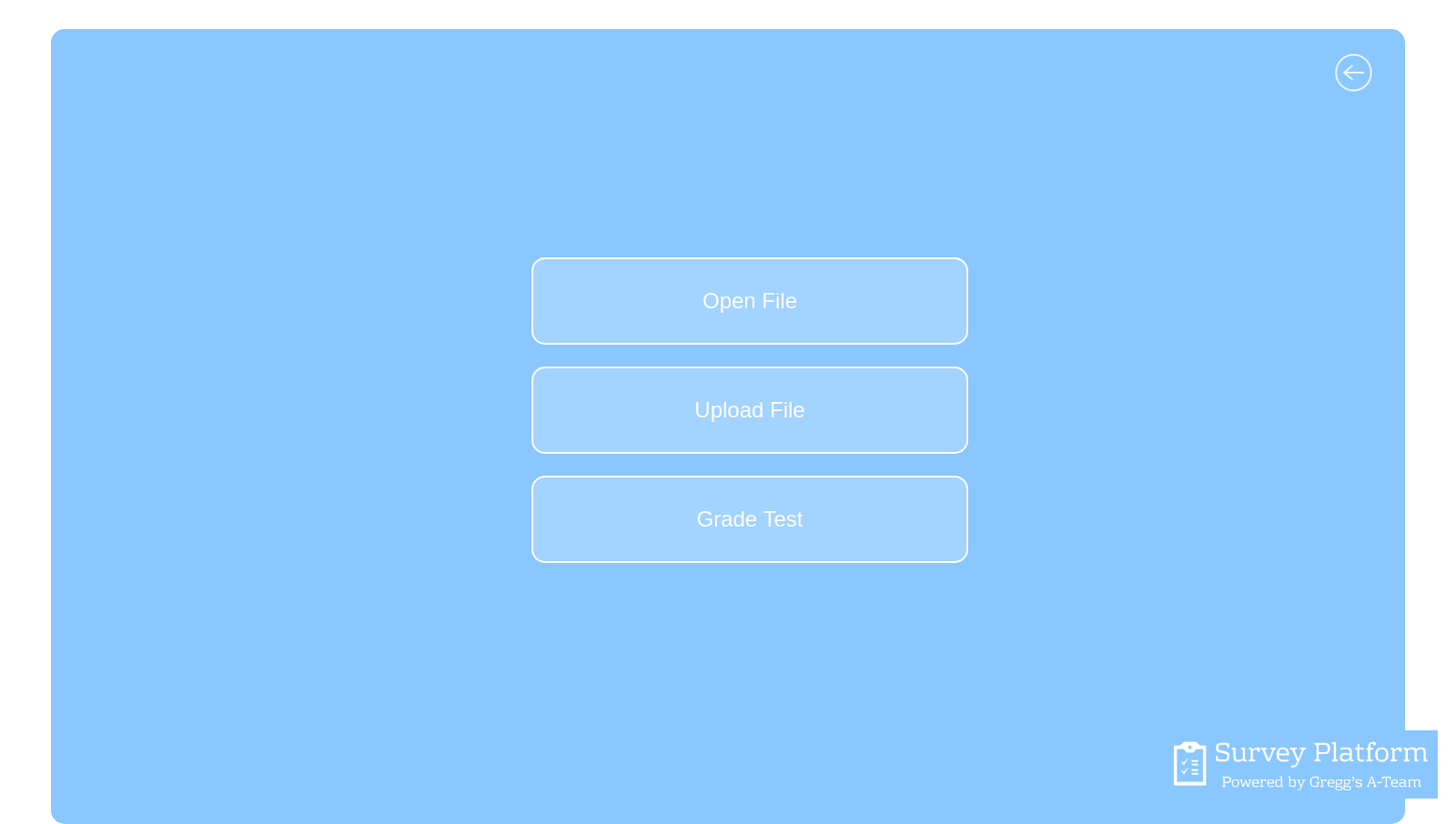
After one commit to mtorres3/SSW322-Test-Survey, a Python web app: template Flask/server/src/templates/upload_or_grade.html in a window 1600 px wide. The commit adds this page. Shown: the whole page at 91% size. Run offline with Jinja, Linux system fonts and the light colour scheme; the template is opened without the code that fills it, so the values that code supplies are empty.

Commit message:
button only pages created

```diff
--- /dev/null
+++ b/Flask/server/src/styles/style.css
@@ -0,0 +1,72 @@
+html{
+    background-color: white;
+}
+
+/* For Survey/Test Creation */
+
+body{
+    background-color: #8AC7FF;
+    margin: auto;
+    margin-top: 2%;
+    padding: 1.5em;
+    width: 90%;
+    color: white;
+    border-radius: 15px
+}
+
+.logo{
+    margin-left: 75em;
+    margin-top: 34em;
+}
+
+/* For Button Pages */
+
+.logo-button-pages{
+    position: relative;
+    margin-left: 75em;
+    margin-top: 10em;
+}
+
+.back-button{
+    margin-left: 96%;
+}
+
+.button-div-first-page{
+    margin-top: 19.5%;
+    margin-left: 35%;
+}
+
+.button-div-3{
+    margin-top: 12%;
+    margin-left: 35%;
+}
+
+.button-div-2{
+    margin-top: 16%;
+    margin-left: 35%;
+}
+
+.button-one{
+    color: white;
+    border-color: white;
+    border-radius: 15px;
+    background-color: #A3D3FF;
+    width: 20em;
+    height: 4em;
+    border-style: solid;
+    font-size: 24px;
+    margin-bottom: 2em;
+
+}
+
+.button-two{
+    color: white;
+    border-color: white;
+    border-radius: 15px;
+    background-color: #A3D3FF;
+    width: 20em;
+    height: 4em;
+    border-style: solid;
+    font-size: 24px;
+    margin-bottom: 1em;
+}
--- a/Flask/server/src/templates/index.html
+++ b/Flask/server/src/templates/test_creation.html
@@ -5,7 +5,7 @@
     <meta charset="UTF-8">
     <meta name="viewport" content="width=device-width, initial-scale=1.0">
     <title>Test/Survey</title>
-    <link rel="stylesheet" type="text/css" href="/./Flask/static/style.css">
+    <link rel="stylesheet" type="text/css" href="../styles/style.css">
 </head>
 
 <body>
@@ -27,6 +27,7 @@
         <br>
         <button type="submit" id="submit" name="submit">Submit</button>
     </form>
+    <img class="logo" width='300' height='75' src="../images/greggs_a-team.png">
 </body>
 
 </html>
--- /dev/null
+++ b/Flask/server/src/templates/upload_or_grade.html
@@ -0,0 +1,23 @@
+<!DOCTYPE html>
+<html>
+
+<head>
+    <meta charset="UTF-8">
+    <meta name="viewport" content="width=device-width, initial-scale=1.0">
+    <title>Create or Open</title>
+    <link rel="stylesheet" type="text/css" href="../styles/style.css">
+</head>
+
+<body>
+    <a class='back-button' href="create_or_open.html"><img src="../images/back-button.png" width='50' height='50'></a>
+    <div class='button-div-3'>
+    <button class='button-two'>Open File</button>
+    <br>
+    <button class='button-two'>Upload File</button>
+    <br>
+    <button class='button-two'>Grade Test</button>
+    </div>
+    <img class="logo-button-pages" width='300' height='75' src="../images/greggs_a-team.png">
+</body>
+
+</html>
```
Also changed, not shown: Flask/server/src/templates/create_or_open.html (added, +21 -0 lines), Flask/server/src/templates/survey_or_test.html (added, +21 -0 lines), Flask/server/src/templates/taker_or_creator.html (added, +21 -0 lines), Flask/static/style.css (deleted, +0 -7 lines), Flask/server/src/images/back-button.png (added), Flask/server/src/images/greggs_a-team.png (added), 4 other files.
